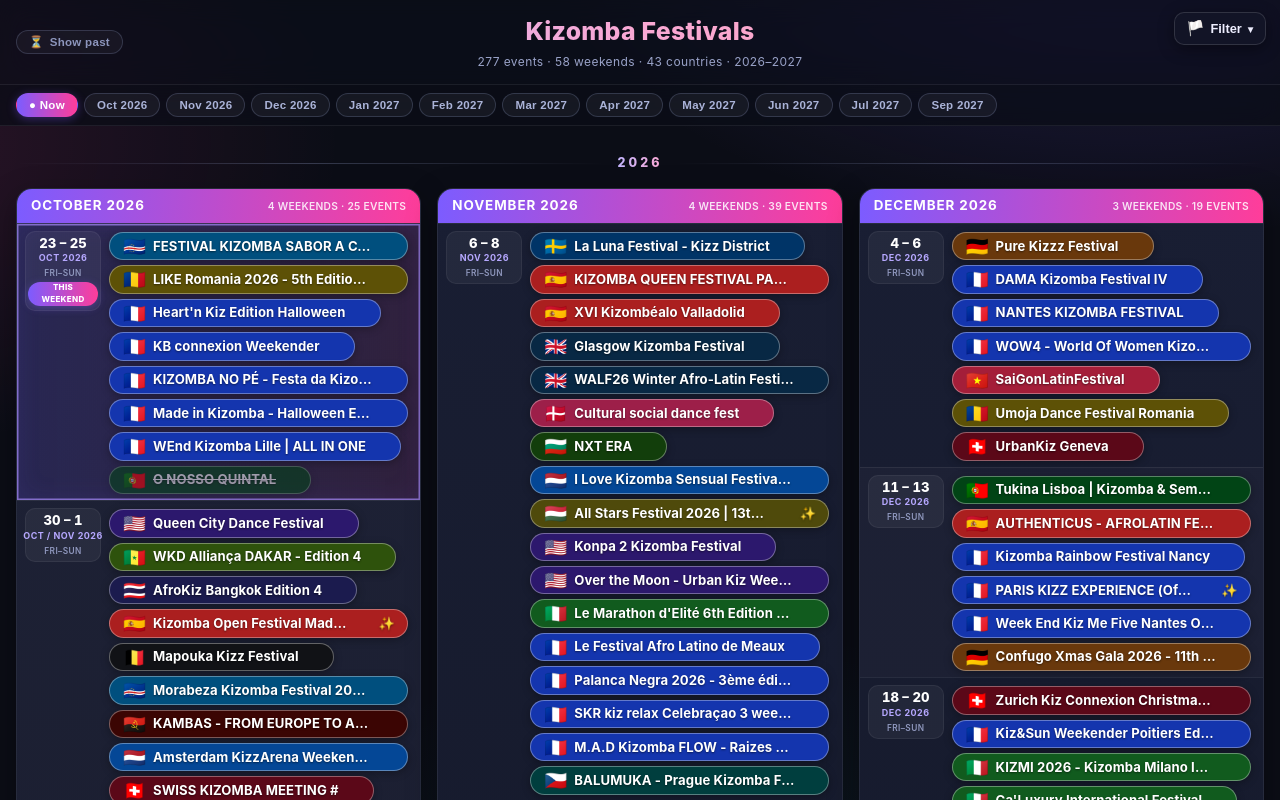
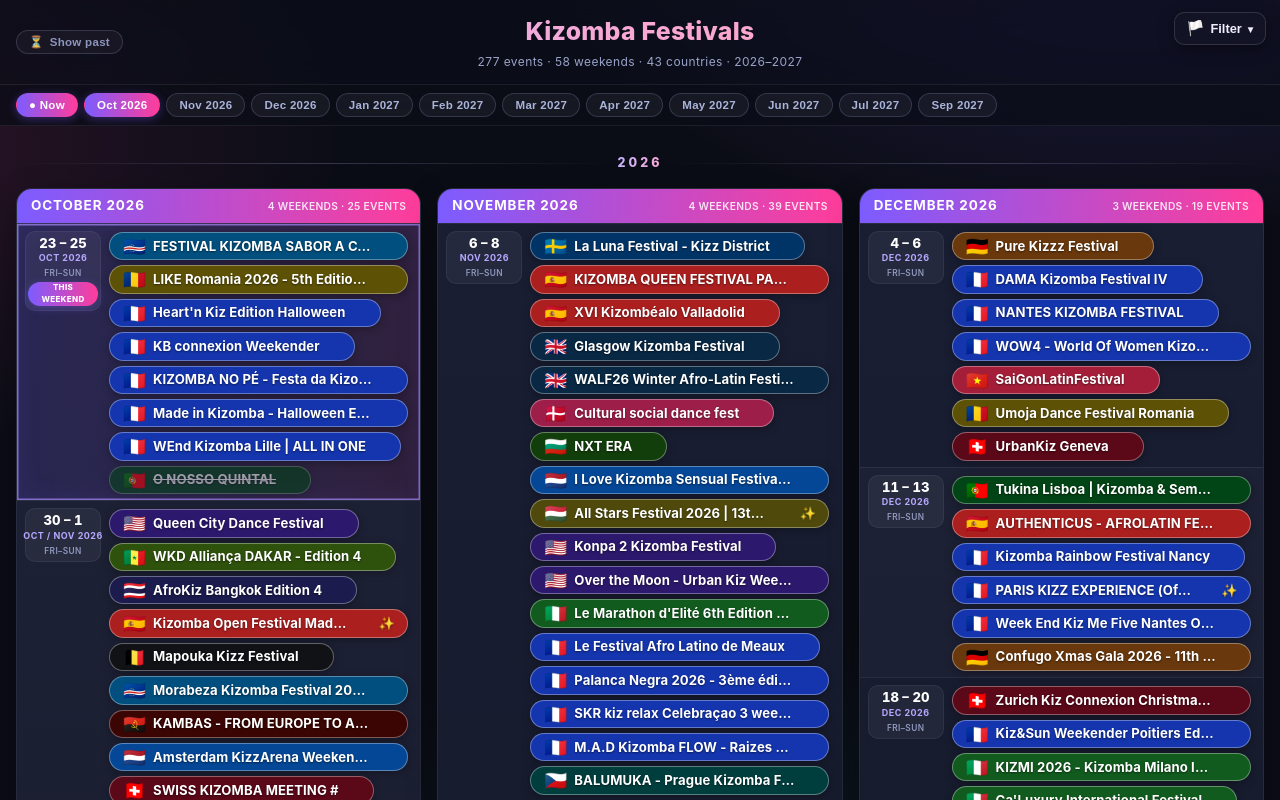
Before and after one commit to bbodi/Kalendizz, a website with bundled scripts: page index.html in a window 1280 px wide. Shown: the top 800 px of the page. Built offline with nearby package versions, Linux system fonts and the light colour scheme.

Commit message:
scrollspy: highlight the month in view in the sticky nav, auto-center active pill

```diff
--- a/app.js
+++ b/app.js
@@ -323,6 +323,42 @@
       nowBtn.classList.toggle('hidden',
         !root.querySelector('.weekend-row.current:not(.hidden)'));
     }
+    updateMonthNavActive();
+  }
+
+  /* ---------------- scrollspy: highlight the month in view ---------------- */
+
+  let navActiveKey = null;
+
+  function updateMonthNavActive() {
+    if (!monthNav) return;
+    const navLine = Math.max(monthNav.getBoundingClientRect().bottom, 8);
+    const sections = Array.from(
+      root.querySelectorAll('.month-section:not(.hidden)'));
+    let active = null;
+    // The active month is the last one whose top edge has passed
+    // the bottom of the sticky nav.
+    for (const sec of sections) {
+      if (sec.getBoundingClientRect().top <= navLine + 8) {
+        active = sec.dataset.month;
+      } else {
+        break;
+      }
+    }
+    if (!active && sections.length) active = sections[0].dataset.month;
+    if (!active || active === navActiveKey) return;
+    navActiveKey = active;
+
+    monthNav.querySelectorAll('.nav-month').forEach(btn => {
+      const on = btn.dataset.month === active;
+      btn.classList.toggle('active', on);
+      if (on) {
+        // Keep the highlighted pill visible in the horizontal strip.
+        const target = btn.offsetLeft -
+          (monthNav.clientWidth - btn.clientWidth) / 2;
+        monthNav.scrollTo({ left: target, behavior: 'smooth' });
+      }
+    });
   }
 
   /* ---------------- filtering ---------------- */
@@ -782,12 +818,23 @@
     applyFilters();
     updatePastToggle();
 
+    // Scrollspy: highlight the month currently under the sticky nav.
+    let navScrollRaf = null;
+    window.addEventListener('scroll', () => {
+      if (navScrollRaf) return;
+      navScrollRaf = requestAnimationFrame(() => {
+        navScrollRaf = null;
+        updateMonthNavActive();
+      });
+    }, { passive: true });
+
     let resizeRaf = null;
     window.addEventListener('resize', () => {
       cancelAnimationFrame(resizeRaf);
       resizeRaf = requestAnimationFrame(() => {
         naturalWidthCache.clear();
         packAllChips();
+        updateMonthNavActive();
       });
     });
   }
--- a/styles.css
+++ b/styles.css
@@ -174,6 +174,14 @@ body {
 }
 
 .month-nav .nav-now {
+  color: #fff;
+  background: linear-gradient(90deg, var(--violet), var(--pink));
+  border-color: transparent;
+  box-shadow: 0 2px 10px var(--glow);
+}
+
+/* Scrollspy: the month currently in view */
+.month-nav .nav-month.active {
   color: #fff;
   background: linear-gradient(90deg, var(--violet), var(--pink));
   border-color: transparent;
```
